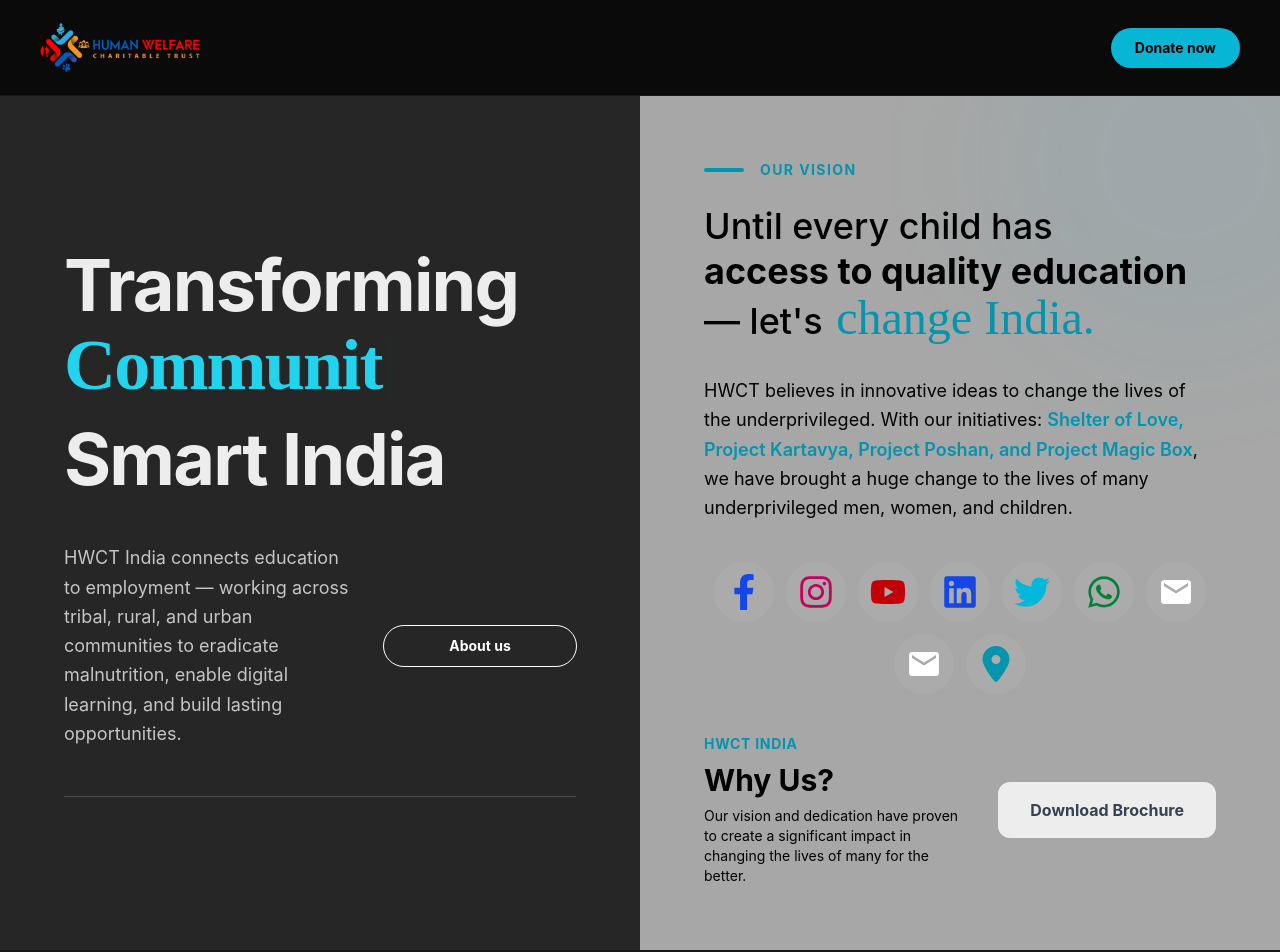
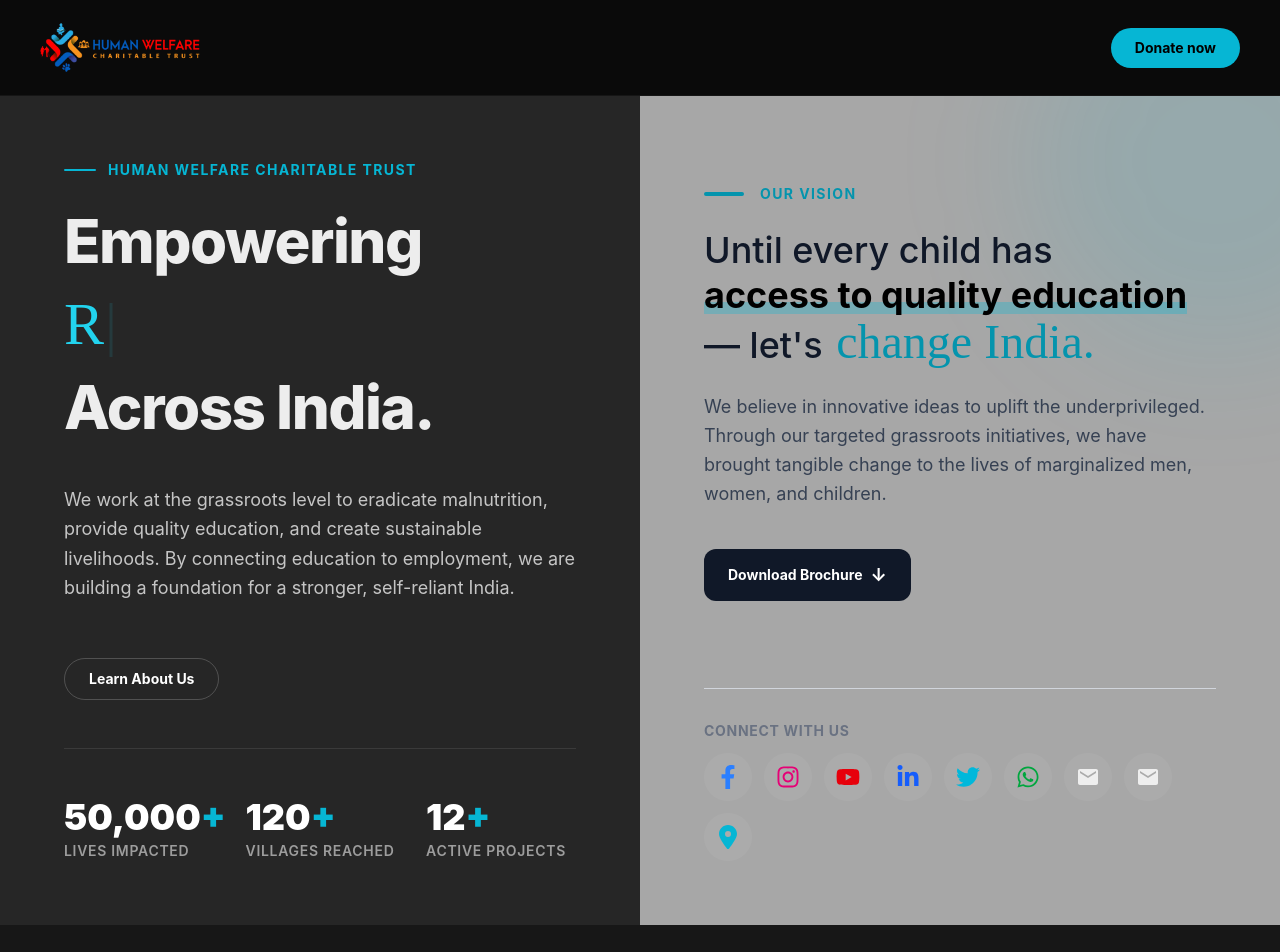
Before and after one commit to Vips43/HWCT_NGO, a React (Vite) app: page / in a window 1280 px wide. Shown: the top 952 px of the page. Built offline with nearby package versions, Linux system fonts and the light colour scheme.

Commit message:
new changes

```diff
--- a/src/components/Socials.jsx
+++ b/src/components/Socials.jsx
@@ -2,44 +2,106 @@
   FaFacebookF,
   FaInstagram,
   FaYoutube,
-  FaLinkedin,
+  FaLinkedinIn, // Note: FaLinkedinIn usually looks better centered in circles than FaLinkedin
   FaTwitter,
   FaWhatsapp,
-  FaLocationArrow,
 } from "react-icons/fa";
 import { FaLocationDot } from "react-icons/fa6";
 import { MdEmail } from "react-icons/md";
 
+// 1. Store the data in an array to keep the JSX clean
+const socialLinks = [
+  {
+    name: "Facebook",
+    icon: FaFacebookF,
+    url: "https://www.facebook.com/hwctindia",
+    color: "text-blue-500",
+    hoverBg: "hover:bg-blue-600 hover:text-white hover:shadow-blue-500/20",
+  },
+  {
+    name: "Instagram",
+    icon: FaInstagram,
+    url: "https://www.instagram.com/hwctindia",
+    color: "text-pink-600",
+    hoverBg: "hover:bg-pink-600 hover:text-white hover:shadow-pink-600/20",
+  },
+  {
+    name: "YouTube",
+    icon: FaYoutube,
+    url: "https://www.youtube.com/@hwctindia",
+    color: "text-red-600",
+    hoverBg: "hover:bg-red-600 hover:text-white hover:shadow-red-600/20",
+  },
+  {
+    name: "LinkedIn",
+    icon: FaLinkedinIn,
+    url: "https://www.linkedin.com/company/hwctindia",
+    color: "text-blue-600",
+    hoverBg: "hover:bg-blue-700 hover:text-white hover:shadow-blue-700/20",
+  },
+  {
+    name: "Twitter",
+    icon: FaTwitter,
+    url: "https://twitter.com/hwctindia",
+    color: "text-cyan-500",
+    hoverBg: "hover:bg-cyan-500 hover:text-white hover:shadow-cyan-500/20",
+  },
+  {
+    name: "WhatsApp",
+    icon: FaWhatsapp,
+    url: "https://wa.me/0919820737841",
+    color: "text-green-600",
+    hoverBg: "hover:bg-green-600 hover:text-white hover:shadow-green-600/20",
+  },
+  {
+    name: "Partnerships Email",
+    icon: MdEmail,
+    url: "mailto:partnerships@hwctindia.org",
+    color: "text-white/80",
+    hoverBg: "hover:bg-main-bg-50 hover:text-main-text",
+  },
+  {
+    name: "General Info Email",
+    icon: MdEmail,
+    url: "mailto:info@human-welfare.org",
+    color: "text-white/80",
+    hoverBg: "hover:bg-main-bg-50 hover:text-main-text",
+  },
+  {
+    name: "Location",
+    icon: FaLocationDot,
+    url: "https://maps.app.goo.gl/zsmu2NinAePRuuYC8",
+    color: "text-primary-500",
+    hoverBg:
+      "hover:bg-primary-600 hover:text-white hover:shadow-primary-500/20",
+  },
+];
+
 function Socials() {
   return (
-    <div className="flex flex-wrap justify-center gap-3 *:p-3 *:aspect-square *:rounded-full *:grid *:place-items-center *:transition-all *:text-4xl">
-      <a href="https://www.facebook.com/hwctindia" className=" text-blue-700 bg-white/5 hover:text-white hover:bg-blue-700">
-        <FaFacebookF />
-      </a>
-      <a href="https://www.instagram.com/hwctindia" className="text-pink-700 bg-white/5 hover:text-white hover:bg-pink-700">
-        <FaInstagram />
-      </a>
-      <a href="https://www.youtube.com/@hwctindia" className="text-red-700 bg-white/5 hover:text-white hover:bg-red-700">
-        <FaYoutube />
-      </a>
-      <a href="https://www.linkedin.com/company/hwctindia" className="text-blue-700 bg-white/5 hover:text-white hover:bg-blue-700">
-        <FaLinkedin />
-      </a>
-      <a href="https://twitter.com/hwctindia" className="text-cyan-500 bg-white/5 hover:text-white hover:bg-cyan-700">
-        <FaTwitter />
-      </a>
-      <a href="https://wa.me/0919820737841" className="text-green-700 bg-white/5 hover:text-white hover:bg-green-700">
-        <FaWhatsapp />
-      </a>
-      <a title="partner-mail" href="mailto:partnerships@hwctindia.org" className="text-white bg-white/5 hover:text-main-bg-600 hover:bg-main-bg-50">
-        <MdEmail />
-      </a>
-      <a title="mail" href="mailto:info@human-welfare.org" className="text-white bg-white/5 hover:text-main-bg-600 hover:bg-main-bg-50">
-        <MdEmail />
-      </a>
-      <a title="location" href="https://maps.app.goo.gl/zsmu2NinAePRuuYC8" className="text-primary-700 bg-white/5 hover:text-main-bg-600 hover:bg-primary-700">
-        <FaLocationDot />
-      </a>
+    <div className="flex flex-wrap justify-center md:justify-start gap-3">
+      {socialLinks.map((link, index) => {
+        const Icon = link.icon;
+
+        return (
+          <a
+            key={index}
+            href={link.url}
+            title={link.name}
+            aria-label={link.name}
+            target="_blank"
+            rel="noopener noreferrer"
+            className={`
+              w-12 h-12 flex items-center justify-center rounded-full bg-white/5
+              transition-all duration-300 ease-out
+              hover:-translate-y-1 hover:scale-110 hover:shadow-lg
+              ${link.color} ${link.hoverBg}
+            `}
+          >
+            <Icon className="text-xl md:text-2xl" />
+          </a>
+        );
+      })}
     </div>
   );
 }
--- a/src/data/data.js
+++ b/src/data/data.js
@@ -25,23 +25,6 @@
     btnlabel: "Donate for Education",
     donation: "http://human-welfare.org/donation-page/",
     link: "https://human-welfare.org/shelter-of-love-naigaon/",
-    causes: [
-      {
-        label: "Note Books and stationery for 180 children: 9000/-",
-        amt: 9000,
-        id: "edu1",
-      },
-      {
-        label: "Fees for girl child: 4800/- (Per Child / Yearly Fees)",
-        amt: 4800,
-        id: "edu2",
-      },
-      {
-        label: "Uniforms, shoes and bags: 750/- (Per Child)",
-        amt: 750,
-        id: "edu3",
-      },
-    ],
   },
   {
     title: "Covid-19 Relief",
@@ -71,7 +54,6 @@
     btnlabel: "Donate for Food",
     donation: "http://human-welfare.org/donation-page/",
     link: "https://human-welfare.org/project-poshan/",
-
   },
   {
     title: "Project Magic Box",
@@ -82,7 +64,6 @@
     btnlabel: "Donate for Learning",
     donation: "http://human-welfare.org/donation-page/",
     link: "https://human-welfare.org/project-magic-box/",
-
   },
   {
     title: "Animal Welfare",
@@ -93,27 +74,6 @@
     btnlabel: "Donate for Strays",
     donation: "http://human-welfare.org/donation-page/",
     link: "https://human-welfare.org/animal-welfare/",
-
-  },
-  {
-    title: "Celebrate your happiness at Orphanage",
-    label: "Celebrate",
-    description:
-      "Hello everyone! There are many ideas to celebrate your special occasions. But sharing your happiness by providing food to needy and hungry poor people makes your celebration more joyous and happiness for yourself. For example, your or loved one’s birthday is a special day. You came into this world for a reason and with many milestones. And what better way to celebrate your accomplishments by contributing and sharing it with people who need support. You can plan your birthday in a unique way. You can bring along your friends and families and distribute or donate things which a school or an NGO would need to help various sections of society.",
-    img: "/celebration-artwork.jpg",
-    btnlabel: "Donate old Age",
-    donation: "http://human-welfare.org/donation-page/",
-    link: "https://human-welfare.org/celebrate-your-happiness-at-the-orphanage-or-old-age-home/",
-  },
-  {
-    title: "Celebrate your happiness at Animal Centre",
-    label: "Celebrate",
-    description:
-      "Hello everyone! There are many ideas to celebrate your special occasions. But sharing your happiness by providing food to needy and hungry animals makes your celebration more joyous and happiness for yourself. For example, your or loved one’s birthday is a special day. You came into this world for a reason and with many milestones. And what better way to celebrate your accomplishments by contributing and sharing it with strays who need support. You can plan your birthday in a unique way. You can bring along your friends and families and distribute or donate things which a school or an NGO would need to help various sections of society.",
-    img: "/celebration-artwork.jpg",
-    btnlabel: "Donate for Strays",
-    donation: "http://human-welfare.org/donation-page/",
-    link: "https://human-welfare.org/celebrate-your-happiness-at-the-animal-welfare-centre/",
   },
 ];
 export const partner = [
@@ -396,30 +356,6 @@
     ],
   },
   {
-    category: "Animal Welfare",
-    icClr: "#DD9E59",
-    icon: FaDog,
-    items: [
-      {
-        id: "res1",
-        label: "Feeding Drives for Strays: 3000/- (Appx. 200 strays)",
-        amt: 3000,
-      },
-      {
-        id: "res2",
-        label: "Neutering/Spaying for strays: 2000/-(Per Cat/Dog)",
-        amt: 2000,
-      },
-      {
-        id: "res3",
-        label:
-          "Operational Expenses: 1500/- (Will help us to cover the salaries)",
-        amt: 1500,
-      },
-    ],
-  },
-
-  {
     category: "Education",
     icon: GraduationCap,
     icClr: "#262626",
@@ -464,4 +400,27 @@
       },
     ],
   },
+  {
+    category: "Animal Welfare",
+    icClr: "#DD9E59",
+    icon: FaDog,
+    items: [
+      {
+        id: "res1",
+        label: "Feeding Drives for Strays: 3000/- (Appx. 200 strays)",
+        amt: 3000,
+      },
+      {
+        id: "res2",
+        label: "Neutering/Spaying for strays: 2000/-(Per Cat/Dog)",
+        amt: 2000,
+      },
+      {
+        id: "res3",
+        label:
+          "Operational Expenses: 1500/- (Will help us to cover the salaries)",
+        amt: 1500,
+      },
+    ],
+  },
 ];
--- a/src/pages/Home.jsx
+++ b/src/pages/Home.jsx
@@ -4,51 +4,94 @@
 import Socials from "../components/Socials";
 
 function Home() {
+  // Mock data to replace the empty "live data" comment.
+  // You can replace this with your actual Axios fetch logic later.
+  const impactStats = [
+    { label: "Lives Impacted", value: "50,000" },
+    { label: "Villages Reached", value: "120" },
+    { label: "Active Projects", value: "12" },
+  ];
 
   return (
-    <section id="home" className="grid lg:grid-cols-2 min-h-[85vh]">
-      {/* LEFT COLUMN */}
-      <div className="bg-main-bg-600 p-8 md:p-16 flex flex-col justify-center space-y-12 overflow-hidden">
-        <h1 className="text-5xl md:text-6xl lg:text-7xl font-bold flex flex-col gap-2 text-main-text tracking-tight">
-          <span>Transforming</span>
-          <span className="text-primary-400 font-script min-h-[1.2em]">
+    <section
+      id="home"
+      className="grid lg:grid-cols-2 min-h-[85vh] bg-main-bg-600"
+    >
+      {/* ================= LEFT COLUMN: THE HOOK & ACTION ================= */}
+      <div className="p-8 md:p-12 lg:p-16 flex flex-col justify-center space-y-10 relative z-10">
+        {/* Headline */}
+        <header>
+          <div className="flex items-center gap-3 mb-6">
+            <span className="h-[2px] w-8 bg-primary-500 rounded-full"></span>
+            <span className="text-primary-500 font-bold uppercase tracking-widest text-sm">
+              Human Welfare Charitable Trust
+            </span>
+          </div>
+
+          <h1 className="text-4xl md:text-5xl lg:text-6xl font-extrabold flex flex-col gap-2 text-main-text tracking-tight leading-tight">
+            <span>Empowering</span>
+            <span className="text-primary-400 font-script min-h-[1.2em] font-normal tracking-normal">
               <Typewriter
                 options={{
-                strings: ["Lives Across", "Communities In", "Futures For"],
+                  strings: [
+                    "Tribal Communities.",
+                    "Rural Futures.",
+                    "Slum Children.",
+                    "Women Artisans.",
+                  ],
                   autoStart: true,
                   loop: true,
-                delay: 75,
+                  delay: 60,
+                  deleteSpeed: 30,
                 }}
               />
             </span>
-          <span>Smart India</span>
+            <span>Across India.</span>
           </h1>
+        </header>
 
-        <div className="flex flex-col md:flex-row gap-8 justify-between pb-12 border-b border-main-text/20">
-          <p className="text-lg text-main-text/80 leading-relaxed md:w-3/5 text-justify md:text-left">
-            HWCT India connects education to employment — working across tribal,
-            rural, and urban communities to eradicate malnutrition, enable
-            digital learning, and build lasting opportunities.
+        {/* Mission Statement */}
+        <p className="text-lg text-main-text/80 leading-relaxed max-w-xl text-justify md:text-left">
+          We work at the grassroots level to eradicate malnutrition, provide
+          quality education, and create sustainable livelihoods. By connecting
+          education to employment, we are building a foundation for a stronger,
+          self-reliant India.
         </p>
-          <div className="flex flex-col sm:flex-row md:flex-col gap-4 justify-center md:w-2/5">
+
+        {/* Call to Action Buttons */}
+        <div className="flex flex-col sm:flex-row gap-4 pt-4 border-b border-main-text/10 pb-12">
           <Button
-              bgcolor="outline w-full sm:w-fit md:w-full"
-              textclr="text-white hover:bg-white hover:text-main-bg-600 transition-colors"
-              text="About us"
+            bgcolor="border border-white/20 bg-transparent w-full sm:w-fit"
+            textclr="text-white hover:bg-white hover:text-main-bg-600 hover:border-white transition-all duration-300"
+            text="Learn About Us"
             link={ABOUT_US}
           />
         </div>
+
+        {/* Impact Statistics */}
+        <div className="grid grid-cols-3 gap-4 pt-2">
+          {impactStats.map((stat, index) => (
+            <div key={index} className="flex flex-col mx-auto space-y-1">
+              <span className="text-3xl md:text-4xl font-black text-white">
+                {stat.value}
+                <span className="text-primary-500">+</span>
+              </span>
+              <span className="text-xs md:text-sm font-semibold text-main-text/60 uppercase tracking-wider">
+                {stat.label}
+              </span>
+            </div>
+          ))}
+        </div>
       </div>
 
-        {/* live data  */}
+      {/* ==== RIGHT COLUMN: VISION & PROOF ==== */}
+      <div className="bg-main-bg-200 text-black p-8 md:p-12 lg:p-16 flex flex-col justify-between group relative overflow-hidden">
+        {/* Background Decorative Glow */}
+        <div className="absolute -top-32 -right-32 w-96 h-96 bg-primary-500/10 rounded-full blur-3xl transition-transform duration-1000 group-hover:scale-125 pointer-events-none"></div>
 
-
-      </div>
-
-      <div className="bg-main-bg-200 p-8 md:p-16 flex flex-col justify-center space-y-10 group relative overflow-hidden">
-        <div className="absolute top-[-15%] right-[-15%] w-96 h-96 bg-primary-500/5 rounded-full blur-3xl transition-transform duration-1000 group-hover:scale-125 pointer-events-none"></div>
-
-        <div className="space-y-6 relative z-10 text-black">
+        <div className="space-y-10 relative z-10 flex-1 flex flex-col justify-center">
+          {/* Vision Block */}
+          <div className="space-y-6">
             <div className="flex items-center gap-4">
               <div className="h-1 w-10 bg-primary-700 rounded-full"></div>
               <h3 className="text-sm font-bold tracking-widest uppercase text-primary-700">
@@ -56,54 +99,49 @@
               </h3>
             </div>
 
-          <h5 className="text-3xl md:text-4xl font-medium leading-tight ">
+            <h2 className="text-3xl md:text-4xl font-medium leading-tight text-gray-900">
               Until every child has{" "}
-            <span className="font-bold relative inline-block">
+              <span className="font-bold relative inline-block text-black">
                 access to quality education
-              <span className="absolute -bottom-1 left-0 w-0 h-1 bg-primary-700 transition-all duration-500 group-hover:w-full"></span>
+                <span className="absolute bottom-1 left-0 w-full h-3 bg-primary-500/30 -z-10 transition-all duration-500 group-hover:bg-primary-500/50"></span>
               </span>{" "}
               — let's{" "}
               <span className="font-script text-primary-700 text-5xl inline-block ml-1">
                 change India.
               </span>
-          </h5>
+            </h2>
 
-          <p className="leading-relaxed text-lg pt-2">
-            HWCT believes in innovative ideas to change the lives of the
-            underprivileged. With our initiatives:{" "}
-            <span className="text-primary-700 font-semibold hover:text-primary-400 transition-colors cursor-pointer">
-              Shelter of Love, Project Kartavya, Project Poshan, and Project
-              Magic Box
-            </span>
-            , we have brought a huge change to the lives of many underprivileged
-            men, women, and children.
-          </p>
-        </div>
-
-        <div className="relative z-10">
-
-          <Socials />
-        </div>
-
-        <div className="flex flex-col sm:flex-row justify-between items-start sm:items-center gap-6 relative z-10">
-          <div className="space-y-2">
-            <h3 className="text-primary-700 font-bold uppercase tracking-wider text-sm">
-              HWCT India
-            </h3>
-            <h2 className="text-3xl font-bold">Why Us?</h2>
-            <p className="max-w-sm text-sm">
-              Our vision and dedication have proven to create a significant
-              impact in changing the lives of many for the better.
+            <p className="leading-relaxed text-lg text-gray-700 max-w-lg">
+              We believe in innovative ideas to uplift the underprivileged.
+              Through our targeted grassroots initiatives, we have brought
+              tangible change to the lives of marginalized men, women, and
+              children.
             </p>
           </div>
 
           <a
             href="http://human-welfare.org/wp-content/uploads/2022/12/HWCT-Brief-Brochure-Email.pdf"
             target="_blank"
-            className="px-8 py-4 sticky bottom-0 bg-main-text text-gray-700 font-bold rounded-xl hover:-translate-y-1 hover:shadow-xl hover:shadow-main-text/20 transition-all duration-300 whitespace-nowrap"
+            rel="noopener noreferrer"
+            className="px-6 py-3 bg-gray-900 text-white text-sm font-bold rounded-xl hover:-translate-y-1 hover:bg-primary-700 w-fit hover:shadow-xl transition-all duration-300 whitespace-nowrap flex items-center gap-2"
           >
-            Download Brochure
+            <span>Download Brochure</span>
+            <span className="text-lg">↓</span>
           </a>
+        </div>
+
+        {/* Bottom Footer Area (Socials & Brochure aligned together) */}
+        <div className="relative z-10 mt-16 pt-8 border-t border-gray-300 flex flex-col xl:flex-row justify-between items-start xl:items-center gap-8">
+          {/* Socials Block */}
+          <div className="space-y-3">
+            <h3 className="text-sm font-bold uppercase tracking-wider text-gray-500">
+              Connect With Us
+            </h3>
+            {/* The wrapper inside your Socials component handles the row layout */}
+            <Socials />
+          </div>
+
+          {/* Brochure Download */}
         </div>
       </div>
     </section>
```
Also changed, not shown: src/components/CausesCard.jsx (+16 -0 lines). Lines whose indentation alone changed are shown as unchanged.
